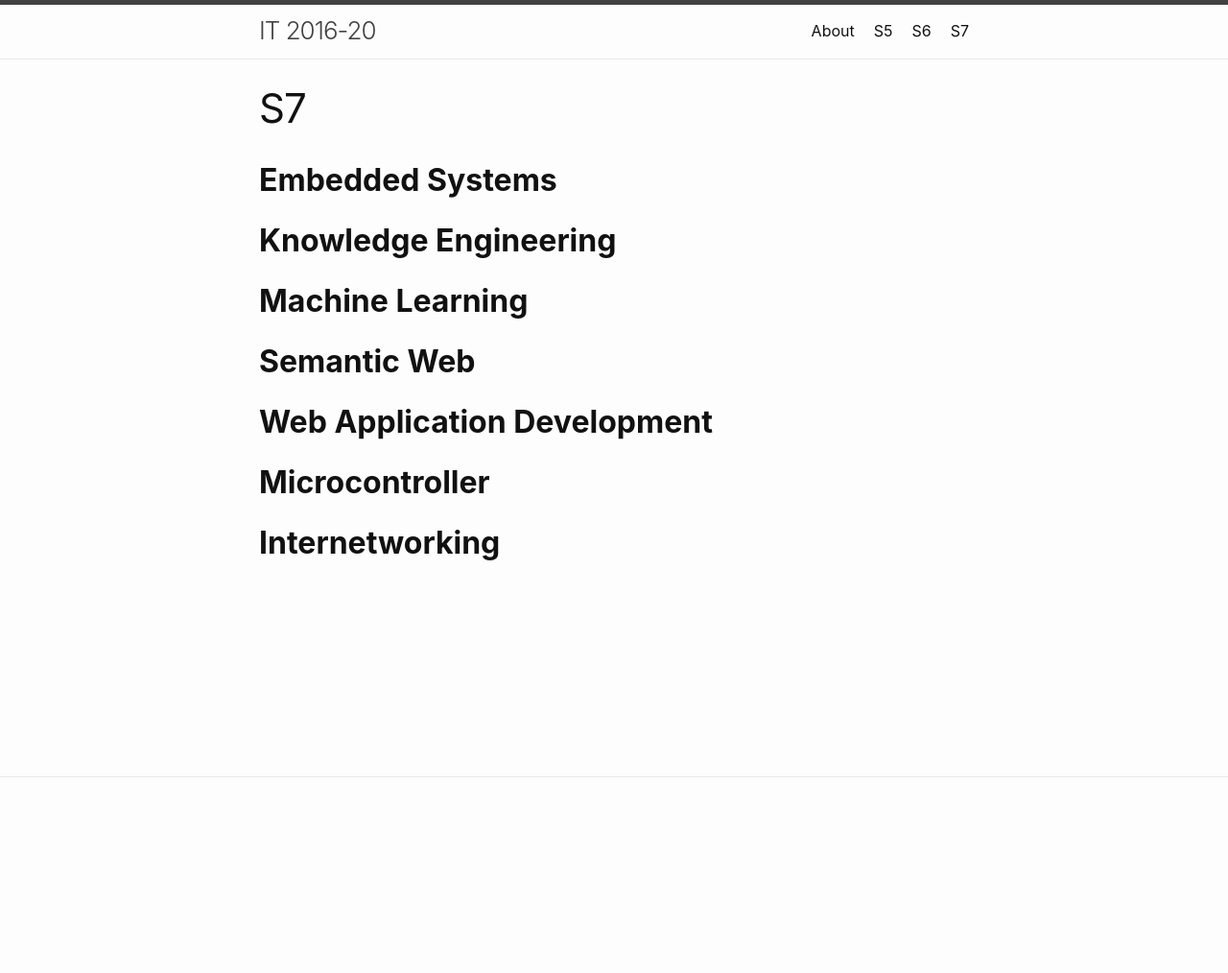
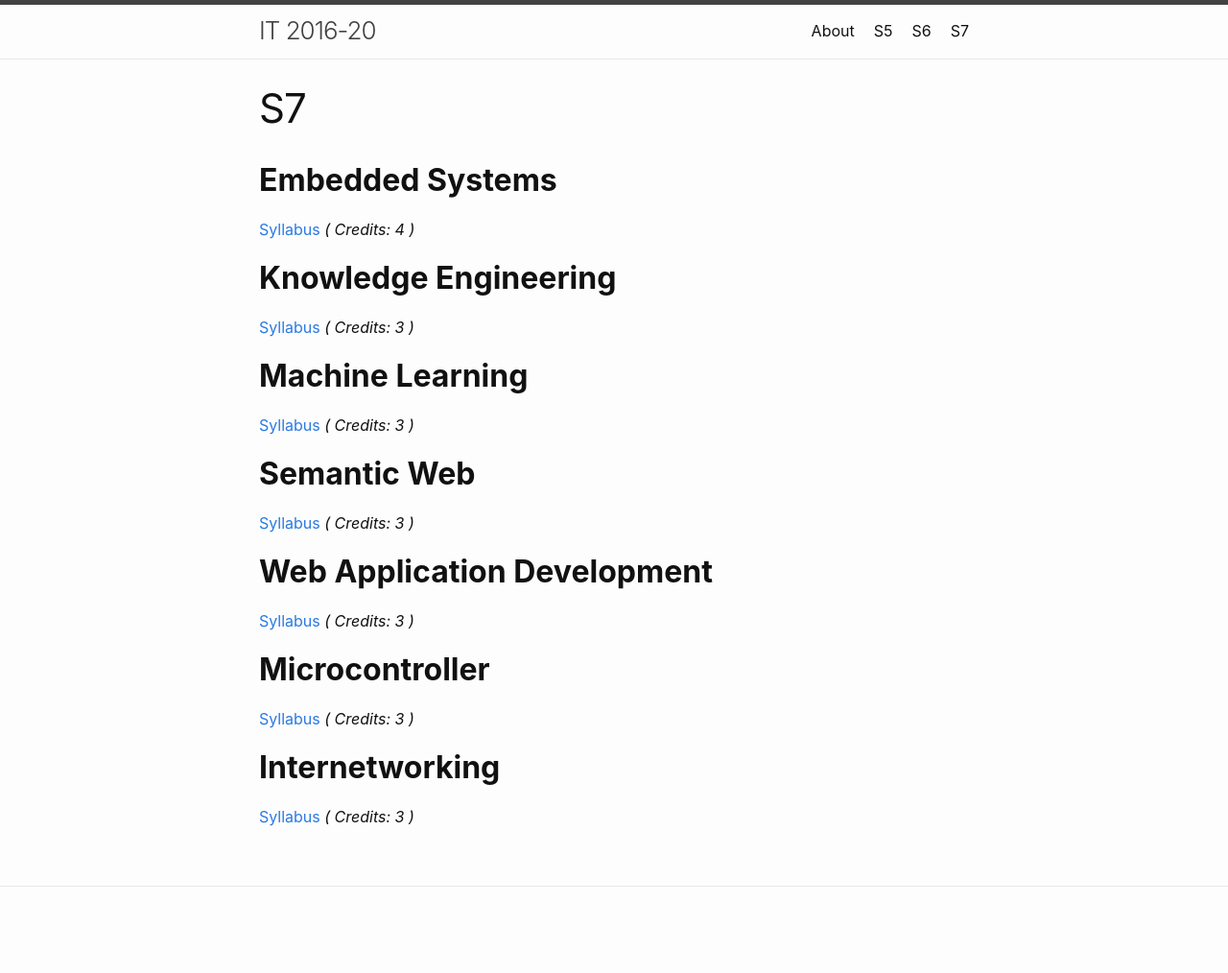
Before and after one commit to IT-GECBH/2020, a Jekyll site: the page built from resources_s7.md, in a window 1280 px wide. Shown: the whole page at 96% size. Built offline with Jekyll 4.4.1, drawn with Linux system fonts in a browser that asks for light colours; before the commit the page ends 900 px from its top, so only the background shows below that; some of the changed lines change nothing that is shown.

Commit message:
s7 stuff

```diff
--- a/resources_s7.md
+++ b/resources_s7.md
@@ -4,29 +4,29 @@ title: S7
 permalink: /resources-s7/
 ---
 ## **Embedded Systems**
-<!-- [Syllabus][] *( Credits: 4 )*  <br />
-[Previous Year Question Paper][] -->
+[Syllabus](/year3/resources/ES/IT401-Embedded-Systems.pdf) *( Credits: 4 )*  <br />
+<!-- [Previous Year Question Paper][] -->
 
 ## **Knowledge Engineering**
-<!-- [Syllabus][] *( Credits: 3 )*  <br />
-[Previous Year Question Paper][] -->
+[Syllabus](/year3/resources/KE/IT407-Knowledge-Engineering.pdf) *( Credits: 3 )*  <br />
+<!-- [Previous Year Question Paper][] -->
 
 ## **Machine Learning**
-<!-- [Syllabus][] *( Credits: 3 )*  <br />
-[Previous Year Question Paper][] -->
+[Syllabus](/year3/resources/ML/CS467-Machine-Learning.pdf) *( Credits: 3 )*  <br />
+<!-- [Previous Year Question Paper][] -->
 
 ## **Semantic Web**
-<!-- [Syllabus][] *( Credits: 3 )*  <br />
-[Previous Year Question Paper][] -->
+[Syllabus](/year3/resources/SW/IT463-Semantic-web.pdf) *( Credits: 3 )*  <br />
+<!-- [Previous Year Question Paper][] -->
 
 ## **Web Application Development**
-<!-- [Syllabus][] *( Credits: 3 )*  <br />
-[Previous Year Question Paper][] -->
+[Syllabus](/year3/resources/WAD/IT409-Web-Application-Development.pdf) *( Credits: 3 )*  <br />
+<!-- [Previous Year Question Paper][] -->
 
 ## **Microcontroller**
-<!-- [Syllabus][] *( Credits: 3 )*  <br />
-[Previous Year Question Paper][] -->
+[Syllabus](/year3/resources/MC/IT403-Mobile-Computing.pdf) *( Credits: 3 )*  <br />
+<!-- [Previous Year Question Paper][] -->
 
 ## **Internetworking**
-<!-- [Syllabus][] *( Credits: 3 )*  <br />
-[Previous Year Question Paper][] -->
+[Syllabus](/year3/resources/INT/IT405-Internetworking-with-TCP-IP.pdf) *( Credits: 3 )*  <br />
+<!-- [Previous Year Question Paper][] -->
```
Also changed, not shown: 7 other files.
